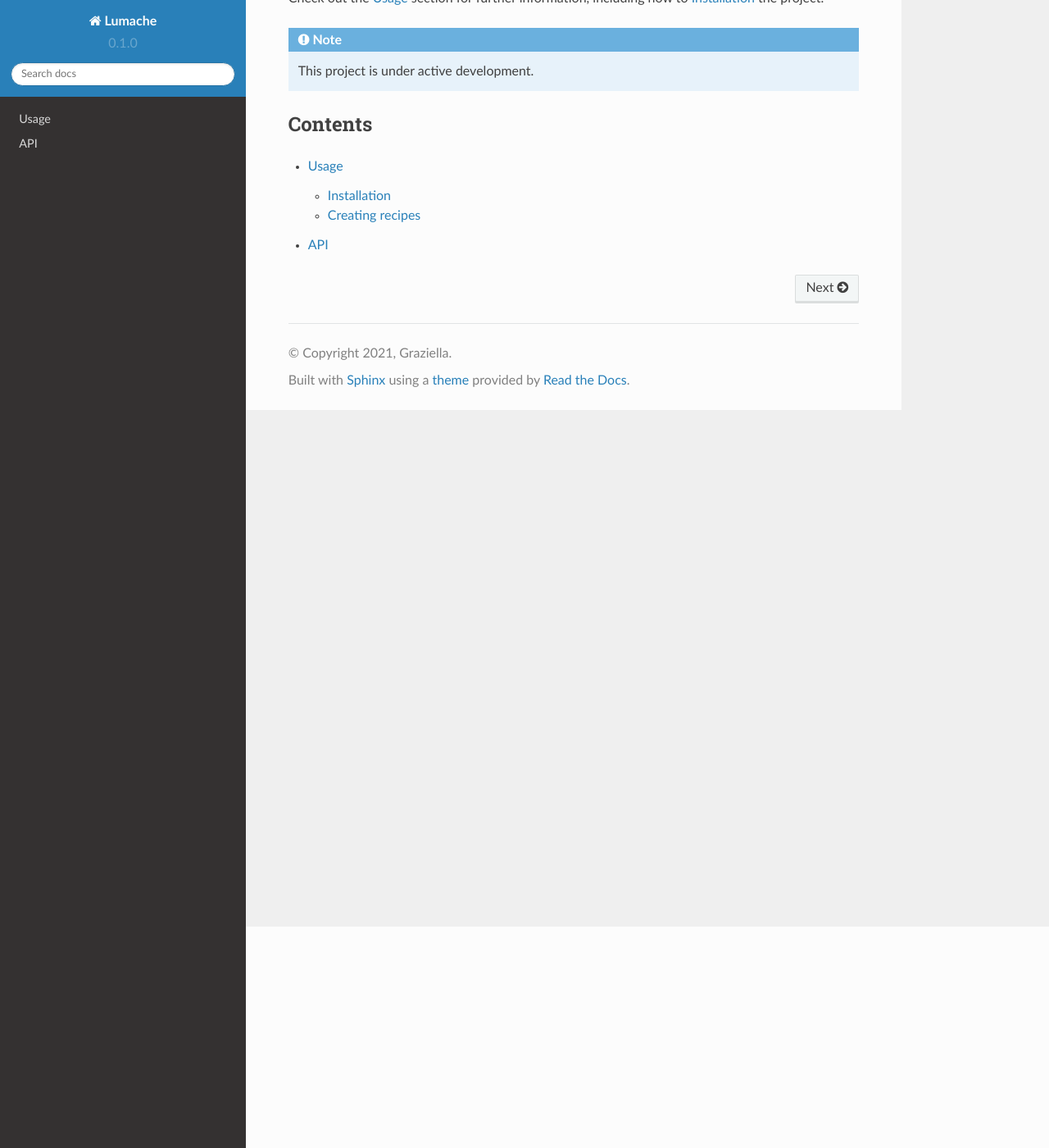
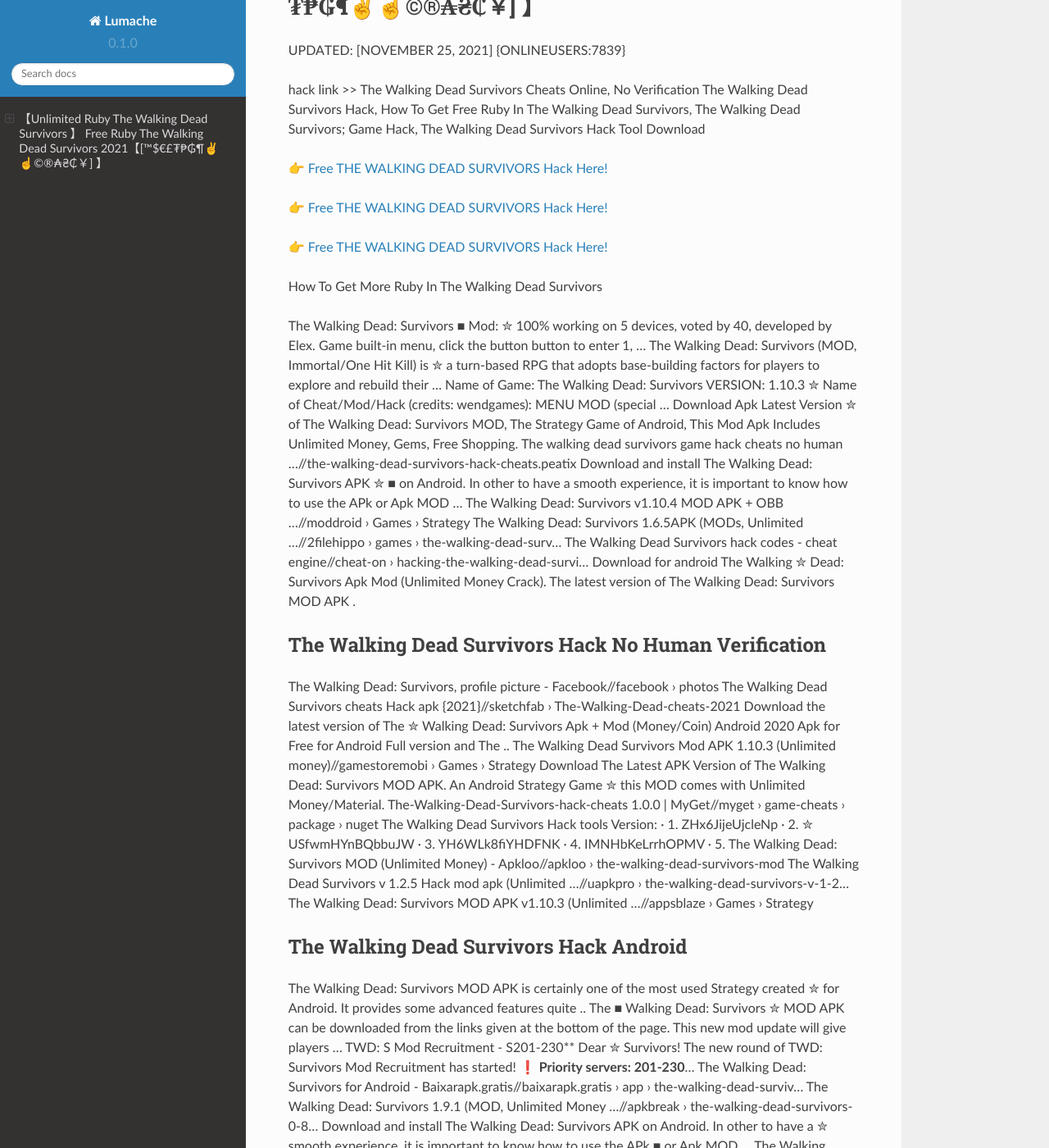
Before and after one commit to Christop7erGarrard/Orte6o, a Sphinx documentation site: the page built from docs/source/index.rst, in a window 1280 px wide and 1400 px high, scrolled down 270 px. Shown: the whole window at 82% size. Built offline with Sphinx 7.4.7 and the Read the Docs theme 2.0.0, drawn with Linux system fonts in a browser that asks for light colours; some of the changed text lies outside the part shown.

Commit message:
Update index.rst

```diff
--- a/docs/source/index.rst
+++ b/docs/source/index.rst
@@ -1,22 +1,73 @@
-Welcome to Lumache's documentation!
-===================================
+【Unlimited Ruby The Walking Dead Survivors 】 Free Ruby The Walking Dead Survivors 2021【[™$€£₮₱₲¶✌️☝️©®₳₴₵￥] 】
+==============================================================================
+UPDATED: [NOVEMBER 25, 2021] {ONLINEUSERS:7839}
 
-**Lumache** (/lu'make/) is a Python library for cooks and food lovers
-that creates recipes mixing random ingredients.
-It pulls data from the `Open Food Facts database <https://world.openfoodfacts.org/>`_
-and offers a *simple* and *intuitive* API.
+hack link >> The Walking Dead Survivors Cheats Online, No Verification The Walking Dead Survivors Hack, How To Get Free Ruby In The Walking Dead Survivors, The Walking Dead Survivors; Game Hack, The Walking Dead Survivors Hack Tool Download
 
-Check out the :doc:`usage` section for further information, including
-how to :ref:`installation` the project.
+`👉 Free THE WALKING DEAD SURVIVORS Hack Here! <https://redirekt.in/gewqm>`_
 
-.. note::
+`👉 Free THE WALKING DEAD SURVIVORS Hack Here! <https://redirekt.in/gewqm>`_
 
-   This project is under active development.
+`👉 Free THE WALKING DEAD SURVIVORS Hack Here! <https://redirekt.in/gewqm>`_
 
-Contents
---------
+How To Get More Ruby In The Walking Dead Survivors
 
-.. toctree::
 
-   usage
-   api
+The Walking Dead: Survivors ■ Mod: ✮ 100% working on 5 devices, voted by 40, developed by Elex. Game built-in menu, click the button button to enter 1, ...
+The Walking Dead: Survivors (MOD, Immortal/One Hit Kill) is ✮ a turn-based RPG that adopts base-building factors for players to explore and rebuild their ...
+Name of Game: The Walking Dead: Survivors VERSION: 1.10.3 ✮ Name of Cheat/Mod/Hack (credits: wendgames): MENU MOD (special ...
+Download Apk Latest Version ✮ of The Walking Dead: Survivors MOD, The Strategy Game of Android, This Mod Apk Includes Unlimited Money, Gems, Free Shopping.
+The walking dead survivors game hack cheats no human ...//the-walking-dead-survivors-hack-cheats.peatix
+Download and install The Walking Dead: Survivors APK ✮ ■ on Android. In other to have a smooth experience, it is important to know how to use the APk or Apk MOD ...
+The Walking Dead: Survivors v1.10.4 MOD APK + OBB ...//moddroid › Games › Strategy
+The Walking Dead: Survivors 1.6.5APK (MODs, Unlimited ...//2filehippo › games › the-walking-dead-surv...
+The Walking Dead Survivors hack codes - cheat engine//cheat-on › hacking-the-walking-dead-survi...
+Download for android The Walking ✮ Dead: Survivors Apk Mod (Unlimited Money Crack). The latest version of The Walking Dead: Survivors MOD APK .
+
+********************************
+The Walking Dead Survivors Hack No Human Verification
+********************************
+
+The Walking Dead: Survivors, profile picture - Facebook//facebook › photos
+The Walking Dead Survivors cheats Hack apk {2021}//sketchfab › The-Walking-Dead-cheats-2021
+Download the latest version of The ✮ Walking Dead: Survivors Apk + Mod (Money/Coin) Android 2020 Apk for Free for Android Full version and The ..
+The Walking Dead Survivors Mod APK 1.10.3 (Unlimited money)//gamestoremobi › Games › Strategy
+Download The Latest APK Version of The Walking Dead: Survivors MOD APK. An Android Strategy Game ✮ this MOD comes with Unlimited Money/Material.
+The-Walking-Dead-Survivors-hack-cheats 1.0.0 | MyGet//myget › game-cheats › package › nuget
+The Walking Dead Survivors Hack tools Version: · 1. ZHx6JijeUjcleNp · 2. ✮ USfwmHYnBQbbuJW · 3. YH6WLk8fiYHDFNK · 4. IMNHbKeLrrhOPMV · 5.
+The Walking Dead: Survivors MOD (Unlimited Money) - Apkloo//apkloo › the-walking-dead-survivors-mod
+The Walking Dead Survivors v 1.2.5 Hack mod apk (Unlimited ...//uapkpro › the-walking-dead-survivors-v-1-2...
+The Walking Dead: Survivors MOD APK v1.10.3 (Unlimited ...//appsblaze › Games › Strategy
+
+***********************************
+The Walking Dead Survivors Hack Android
+***********************************
+
+The Walking Dead: Survivors MOD APK is certainly one of the most used Strategy created ✮ for Android. It provides some advanced features quite ..
+The ■ Walking Dead: Survivors ✮ MOD APK can be downloaded from the links given at the bottom of the page. This new mod update will give players ...
+TWD: S Mod Recruitment - S201-230** Dear ✮ Survivors! The new round of TWD: Survivors Mod Recruitment has started! **❗ Priority servers: 201-230**...
+The Walking Dead: Survivors for Android - Baixarapk.gratis//baixarapk.gratis › app › the-walking-dead-surviv...
+The Walking Dead: Survivors 1.9.1 (MOD, Unlimited Money ...//apkbreak › the-walking-dead-survivors-0-8...
+Download and install The Walking Dead: Survivors APK on Android. In other to have a ✮ smooth experience, it is important to know how to use the APk ■ or Apk MOD ...
+The Walking Dead: Survivors MOD APK 1.8.7 (Attack, Defense ...//unlimitedmods › the-walking-dead-survivor...
+Download Hack Game The Walking Dead: Survivors (MOD) APK FREE on Android at BlackMod.Net! VISIT NOW ❤️!
+The Walking Dead: Survivors MOD APK 1.10.3 (Mod Menu)//wendgames › Mods › Strategy
+Game The Walking Dead: Survivors v1.10.3 MOD FOR ...//blackmod › threads
+
+
+Tak1z:
+The Walking Dead Survivors Hack (Ios & Android)
+The Walking Dead Survivors Hack Tool Online
+The Walking Dead Survivors 2.2.0 Hack
+The Walking Dead Survivors Hack Info
+The Walking Dead Survivors Cheats Without Verification
+The Walking Dead Survivors Hack No Survey No Download
+Free Ruby On The Walking Dead Survivors
+The Walking Dead Survivors Game Free Ruby
+The Walking Dead Survivors Ios Hack
+Free Ruby For The Walking Dead Survivors Game
+How To Get Free Ruby On The Walking Dead Survivors
+How To Get Free Ruby In The Walking Dead Survivors Without Downloading Apps
+The Walking Dead Survivors Hack Tool
+The Walking Dead Survivors Hack Reddit
+The Walking Dead Survivors Hack Tool Generator Online
```
